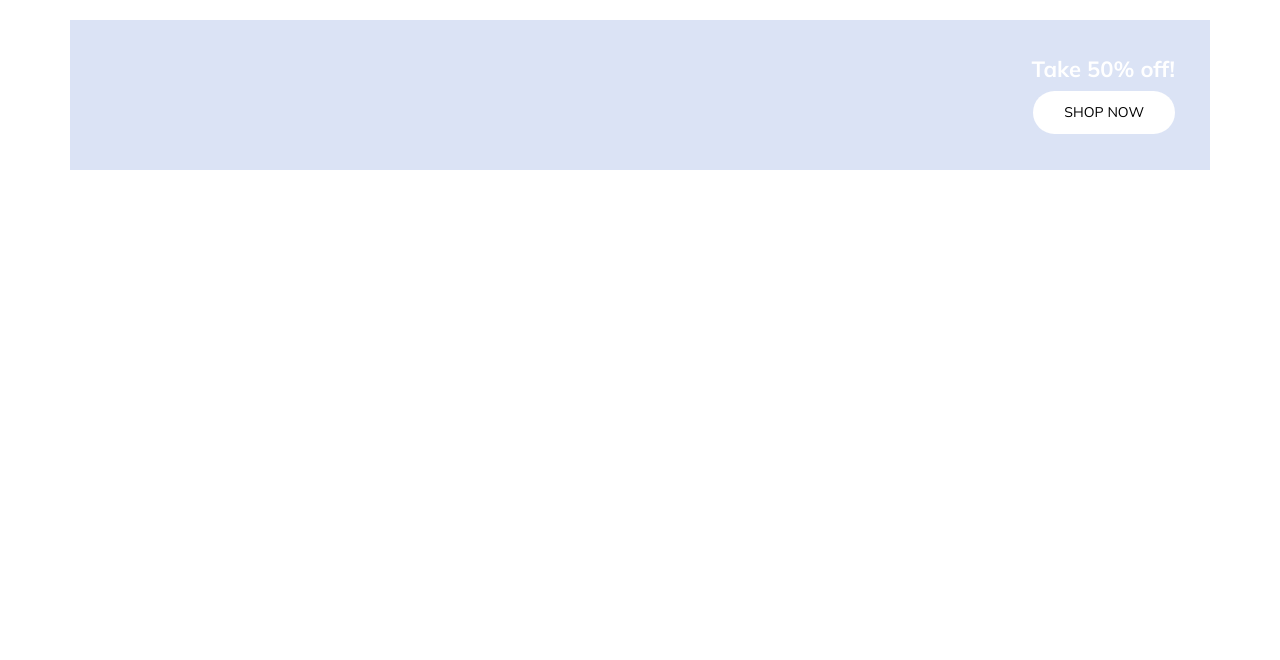
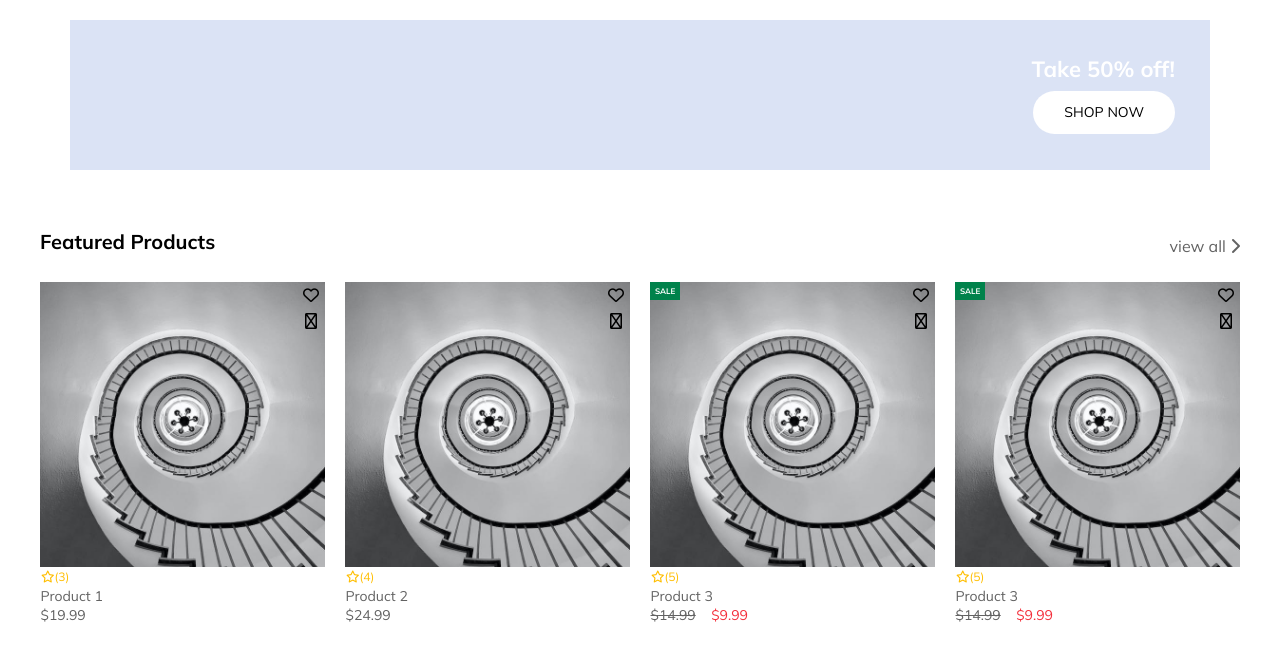
Before and after one commit to Sara-Lindstrom/Manero, a React (Create React App) app in the folder WebApp/: page /home in a window 1280 px wide. Shown: the top 660 px of the page. Built offline with nearby package versions, Linux system fonts and the light colour scheme.

Commit message:
featured products added to homepage

```diff
--- a/WebApp/src/App.tsx
+++ b/WebApp/src/App.tsx
@@ -33,6 +33,7 @@ function App() {
             <Route path='/EditProfile' element={<EditProfileView /> }/>
             <Route path='/viewProfile' element={<ViewProfile />} />
             <Route path='/bestSellersView' element={<BestSellersView />} />
+            <Route path='/home' element={< HomeView />} />
         </Routes>
     </BrowserRouter>
 
--- a/WebApp/src/css/scss/Style.scss
+++ b/WebApp/src/css/scss/Style.scss
@@ -19,6 +19,7 @@
 @import "./parts/iconsNavigationSection";
 
     //HomeView Start
+@import "./view/homeView";
 @import "./parts/SpecialOffersShowcase";
 @import "./parts/productList";
 
--- /dev/null
+++ b/WebApp/src/css/scss/view/_homeView.scss
@@ -0,0 +1,19 @@
+.home-page-showcase {
+    .featured-products {
+        display: flex;
+        justify-content: space-between;
+        align-items: center;
+        margin: 60px 20px 0px 20px;
+
+        .homepage-section-header {
+            font-size: 20px;
+            font-weight: $font-weight-bold;
+        }
+        .homepage-section-viewall {
+            font-size: 16px;
+            font-weight: $font-weight-regular;
+            background-color: transparent;
+            border: none;
+        }
+    }
+}
--- a/WebApp/src/sections/ProductList.tsx
+++ b/WebApp/src/sections/ProductList.tsx
@@ -15,10 +15,10 @@ export interface Product {
 
 interface ProductListProps {
     limit: number;
-    selectedCategory: string;
+    selectedCategories: string | string[];
 }
 
-const ProductList: React.FC<ProductListProps> = ({ limit, selectedCategory }) => {
+const ProductList: React.FC<ProductListProps> = ({ limit, selectedCategories }) => {
         const [products, setProducts] = useState<Product[]>([]);
         const [wishlist, setWishlist] = useState<Product[]>([]);
         const [cart, setCart] = useState<{ [key: number]: number }>({});
@@ -31,14 +31,23 @@ const ProductList: React.FC<ProductListProps> = ({ limit, selectedCategory }) =>
         ];
 
         useEffect(() => {
-            // Filter products based on selectedCategory
-            const filteredProducts = hardcodedProducts.filter((product) => {
-                return selectedCategory === 'All' || product.category === selectedCategory;
-            });
+            let filteredProducts = [];
+
+            if (Array.isArray(selectedCategories)) {
+              // Handle multiple categories (an array)
+              filteredProducts = hardcodedProducts.filter((product) =>
+                selectedCategories.includes('All') || selectedCategories.includes(product.category)
+              );
+            } else {
+              // Handle a single category (a string)
+              filteredProducts = hardcodedProducts.filter((product) =>
+                selectedCategories === 'All' || product.category === selectedCategories
+              );
+            }
 
             // Slice the filtered products based on the limit
             setProducts(filteredProducts.slice(0, limit));
-        }, [selectedCategory, limit]);
+        }, [selectedCategories, limit]);
 
         const addToWishlist = (product: Product) => {
             if (!wishlist.find((item) => item.name === product.name && item.size === product.size && item.color === product.color)) {
--- a/WebApp/src/views/BestSellersView.tsx
+++ b/WebApp/src/views/BestSellersView.tsx
@@ -6,7 +6,7 @@ const BestSellersView: React.FC = () => {
     const [isSliderDropdownVisible, setSliderDropdownVisible] = useState(false);
     const [selectedSliderCategory, setSelectedSliderCategory] = useState('All');
     const [isDropdownVisible, setDropdownVisible] = useState(false);
-    const [selectedCategory, setSelectedCategory] = useState('All');
+    const [selectedCategories, setSelectedCategories] = useState<string | string[]>('All');
 
     const sliderCategories = ['All', 'Slider Category 1', 'Slider Category 2', 'Slider Category 3', 'Slider Category 4'];
     const categories = ['All', 'Category 1', 'Category 2', 'Category 3', 'Category 4'];
@@ -25,7 +25,7 @@ const BestSellersView: React.FC = () => {
     };
 
     const handleCategorySelect = (category: string) => {
-        setSelectedCategory(category);
+        setSelectedCategories(category === 'All' ? 'All' : [category]);
         setDropdownVisible(false);
     };
 
@@ -35,7 +35,7 @@ const BestSellersView: React.FC = () => {
 
     return (
         <>
-         <BreadcrumbSection currentPage="Best Sellers" showBackButton={true} onNavigateBack={handleNavigateBack}/>
+        <BreadcrumbSection currentPage="Best Sellers" showBackButton={true} onNavigateBack={handleNavigateBack}/>
 
         <div className='best-seller-filter'>
             <div className="slider" onClick={toggleSliderDropdown}>
@@ -74,7 +74,7 @@ const BestSellersView: React.FC = () => {
             </div>
         </div>
 
-        <ProductList  selectedCategory={selectedCategory} limit={4}  />
+        <ProductList  selectedCategories={selectedCategories} limit={4}  />
         </>
     )
 }
--- a/WebApp/src/views/HomeView.tsx
+++ b/WebApp/src/views/HomeView.tsx
@@ -1,12 +1,24 @@
-import React from 'react'
+import React, { useState } from 'react';
+import { Link } from 'react-router-dom';
+import ProductList from '../sections/ProductList'
 
 const HomeView = () => {
+  const [selectedCategories, setSelectedCategories] = useState(['Category 1', 'Category 2', 'Category 3', 'Category 4']);
+
   return (
     <section className='home-page-showcase'>
         <div className='container showcase-offers'>
             <h2>Take 50% off!</h2>
             <a href="#" className='btn white-btn'>SHOP NOW</a>
         </div>
+
+        <div className='featured-products'>
+            <h2 className='homepage-section-header'>Featured Products</h2>
+            <Link to="/bestSellersView" className='homepage-section-viewall'>view all <i className="fa-solid fa-chevron-right"></i></Link>
+        </div>
+        <ProductList selectedCategories={selectedCategories} limit={4} />
+
+
     </section>
   )
 }
```
Also changed, not shown: WebApp/src/css/Style.min.css.
